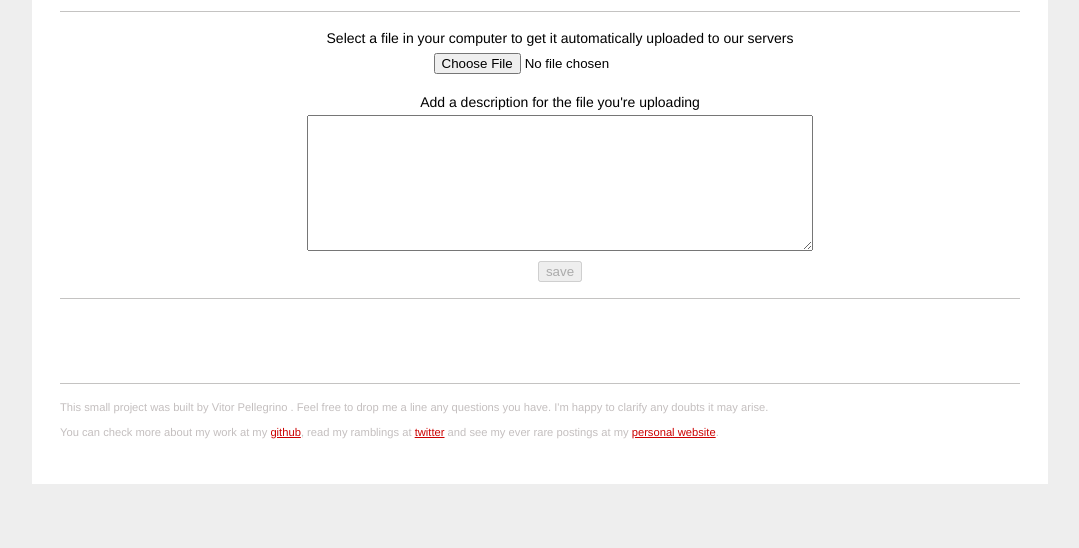
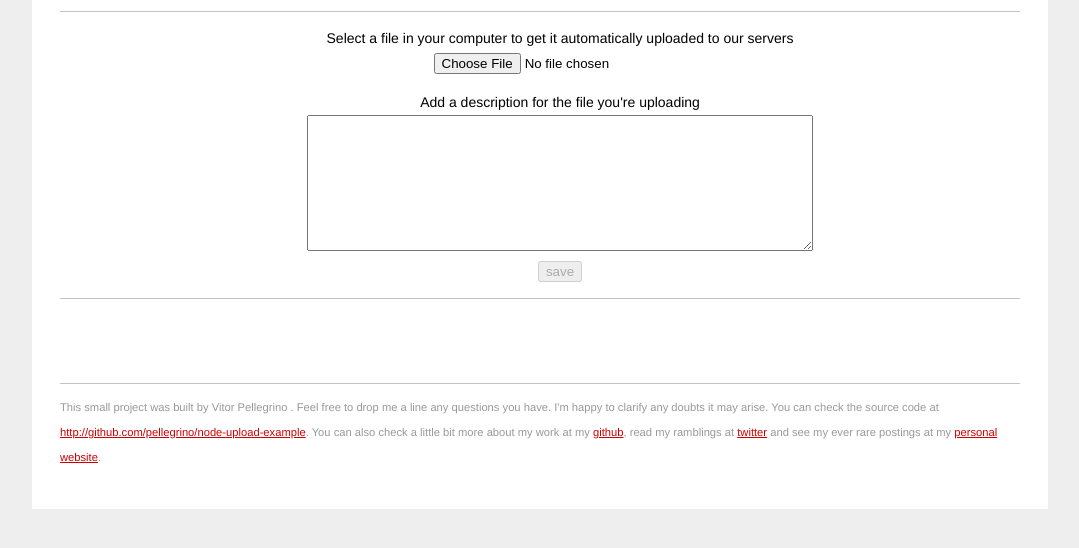
Before and after one commit to pellegrino/node-upload-example, a website: page public/index.html in a window 1280 px wide. Shown: the part 156-704 px from the top of the page, without its empty margins (100-1179 px from the left). Drawn offline with nearby package versions, Linux system fonts and the light colour scheme; a web font is replaced by a local one.

Commit message:
Adding github source repository at the footer

```diff
--- a/public/css/upload.css
+++ b/public/css/upload.css
@@ -8,7 +8,6 @@ body {
 
 a {
   color:  #C00;
-
 }
 
 iframe#uploadTarget {
@@ -74,5 +73,5 @@ form label {
 
 #footer p {
   font-size: 0.8em;
-  color: #c4bfbf;
+  color: #999;
 }
--- a/public/index.html
+++ b/public/index.html
@@ -59,8 +59,8 @@
 
       <div id="footer">
         <p>
-        This small project was built by Vitor Pellegrino <vitorp at gmail>. Feel free to drop me a line any questions you have. I'm happy to clarify any doubts it may arise. <br>
-        You can check more about my work at my <a href="http://github.com/pellegrino">github</a>, read my ramblings at <a href="http://twitter.com/pellegrino">twitter</a> and see my ever rare postings at my <a href="http://vitorpellegrino">personal website</a>.
+        This small project was built by Vitor Pellegrino <vitorp at gmail>. Feel free to drop me a line any questions you have. I'm happy to clarify any doubts it may arise. You can check the source code at <a href="http://github.com/pellegrino/node-upload-example">http://github.com/pellegrino/node-upload-example</a>.
+        You can also check a little bit more about my work at my <a href="http://github.com/pellegrino">github</a>, read my ramblings at <a href="http://twitter.com/pellegrino">twitter</a> and see my ever rare postings at my <a href="http://vitorpellegrino">personal website</a>.
         </p>
       </div>
     </div>
--- a/public/js/upload.js
+++ b/public/js/upload.js
@@ -12,7 +12,7 @@ $(document).ready(function () {
   $(document).bind('uploadStarted', function(e, uploadId){
     // Sets the description form the correct uploadId
     $('#uploadId').val(uploadId);
-    // cleans upload state
+    // cleans last upload state
     $('#uploadDescriptionSubmit').removeAttr('disabled');
     $('#uploadProgres').html('');
     $('#uploadStatus').html('');
```
